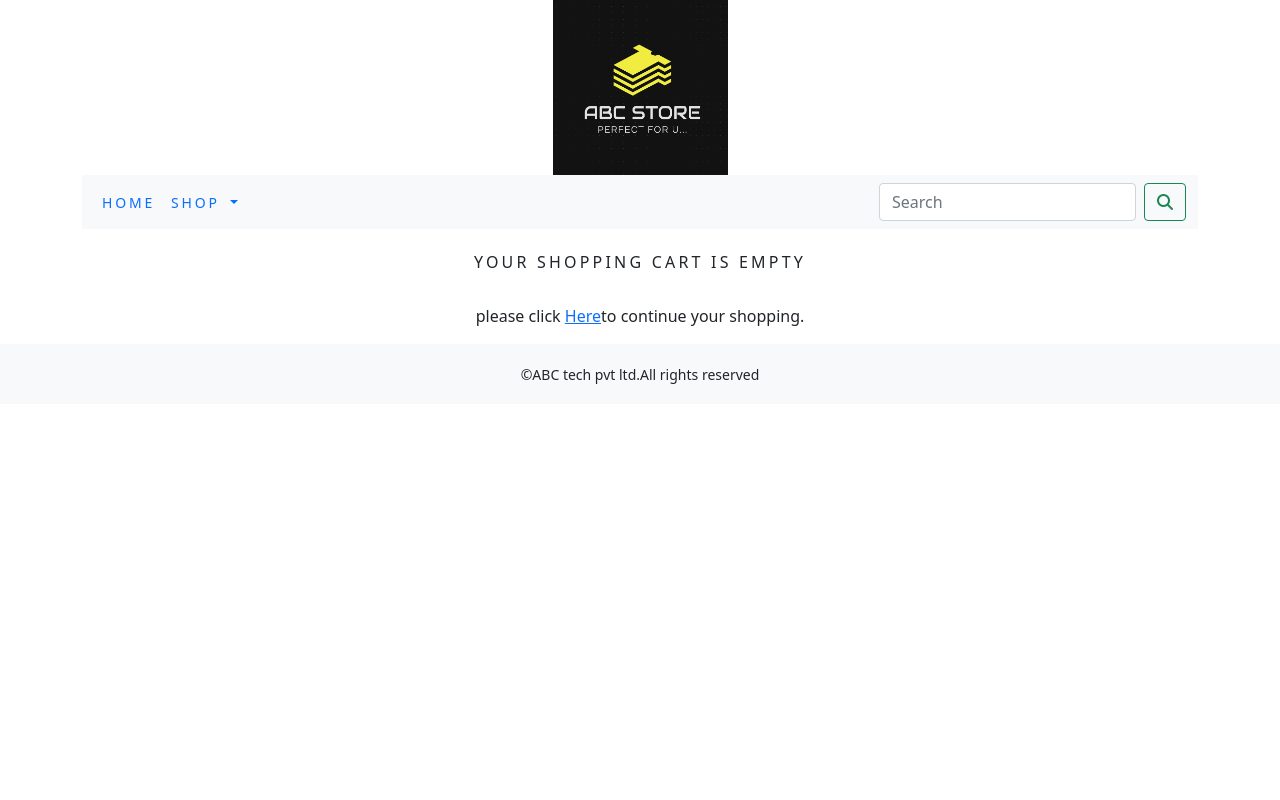
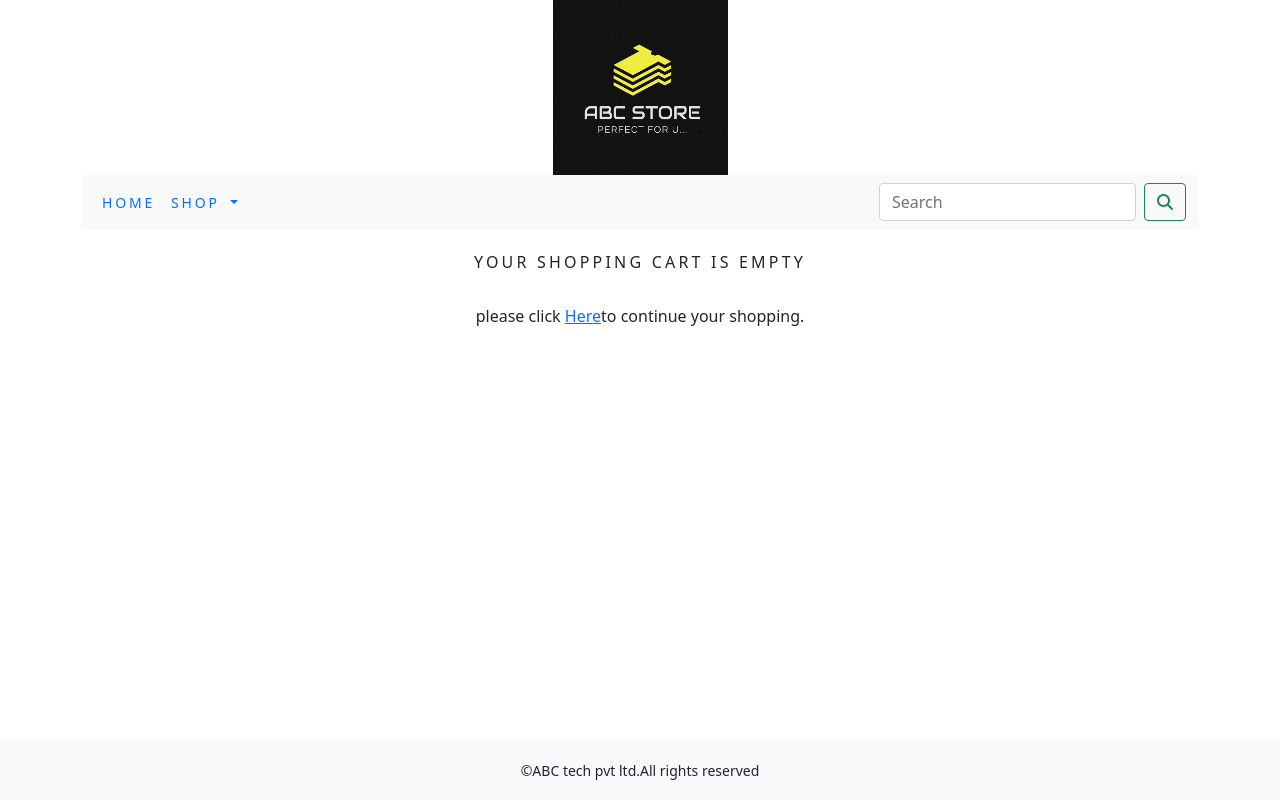
Before and after one commit to ashagvv/ecommerce, a Django app: page /cart/ in a window 1280 px wide. Run offline with Django 3.2, Linux system fonts and the light colour scheme; data comes from the database, SQL or seed files in the repository; some libraries are stand-ins or nearby versions.

Commit message:
Update footer.html

```diff
--- a/ecommerce/ecommerce/templates/footer.html
+++ b/ecommerce/ecommerce/templates/footer.html
@@ -1,5 +1,7 @@
+<footer class="mt-auto">
 <div class="footer navbar-bottom-fixed my_footer" style="text-align:center;">
     <p class="text-center">
         &copy;ABC tech pvt ltd.All rights reserved
     </p>
 </div>
+</footer>
```
